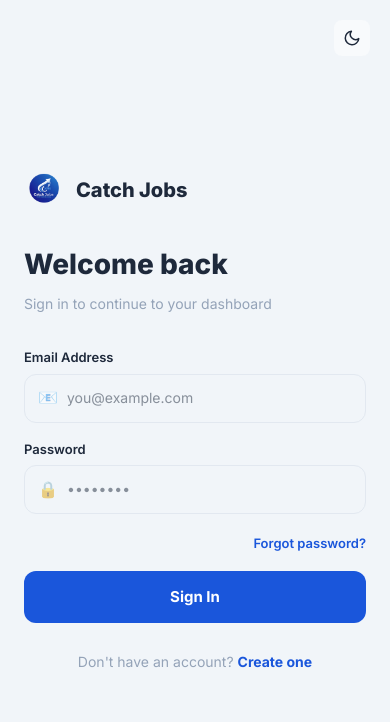
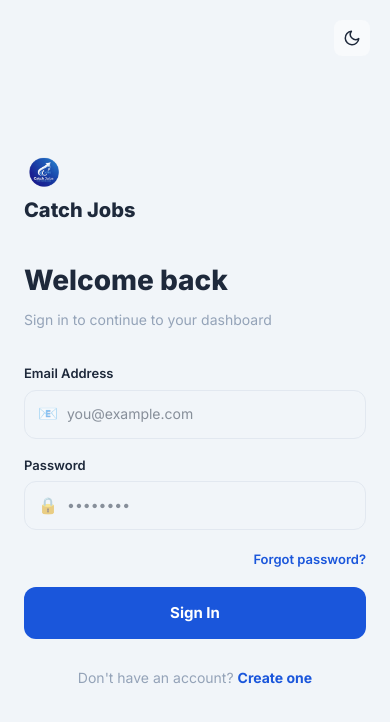
Before and after one commit to ahmed-m-abdelslam/catch-jobs, a Next.js app in the folder frontend/: page /login in a window 390 px wide. Shown: the top 722 px of the page. Built offline with nearby package versions, Linux system fonts and the light colour scheme.

Commit message:
Fix mobile logo visibility on desktop

```diff
--- a/frontend/src/app/login/page.tsx
+++ b/frontend/src/app/login/page.tsx
@@ -303,7 +303,7 @@
 
         <div style={{ width: "100%", maxWidth: "420px" }}>
           {/* Mobile logo */}
-          <div className="lg:hidden" style={{ display: "flex", alignItems: "center", gap: "12px", marginBottom: "32px" }}>
+          <div className="lg:hidden" style={{ alignItems: "center", gap: "12px", marginBottom: "32px" }}>
             <Image src="/logo.png" alt="Catch Jobs" width={40} height={40} className="rounded-xl" />
             <span style={{ fontSize: "20px", fontWeight: 800, color: "var(--text)" }}>Catch Jobs</span>
           </div>
```
